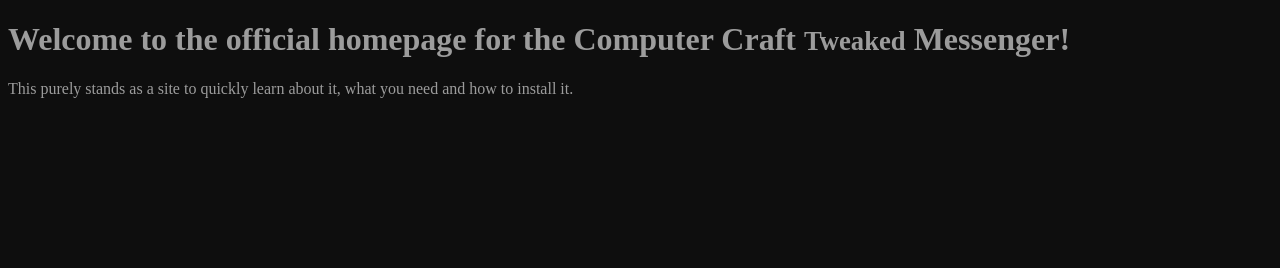
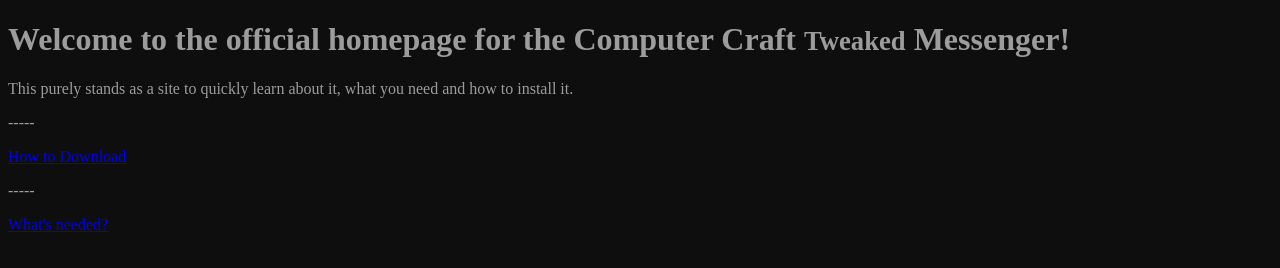
Before and after one commit to monkemonke1432/computercraftmessenger.github.io, a plain HTML site: page index.html in a window 1280 px wide. Drawn offline with Linux system fonts and the light colour scheme.

Commit message:
Update index.html
Will add the hyperlinked pages eventually.

```diff
--- a/index.html
+++ b/index.html
@@ -13,6 +13,13 @@
 <h1><b>Welcome to the official homepage for the Computer Craft <small>Tweaked</small> Messenger!</b></h1>
 <p>This purely stands as a site to quickly learn about it, what you need and how to install it.</p>
 
+<p>-----</p>
+
+<p><a href="/download.html">How to Download</a></p>
+
+<p>-----</p>
+
+<p><a href="/required.html">What's needed?</a></p>
 
 </body>
 </html>
```
